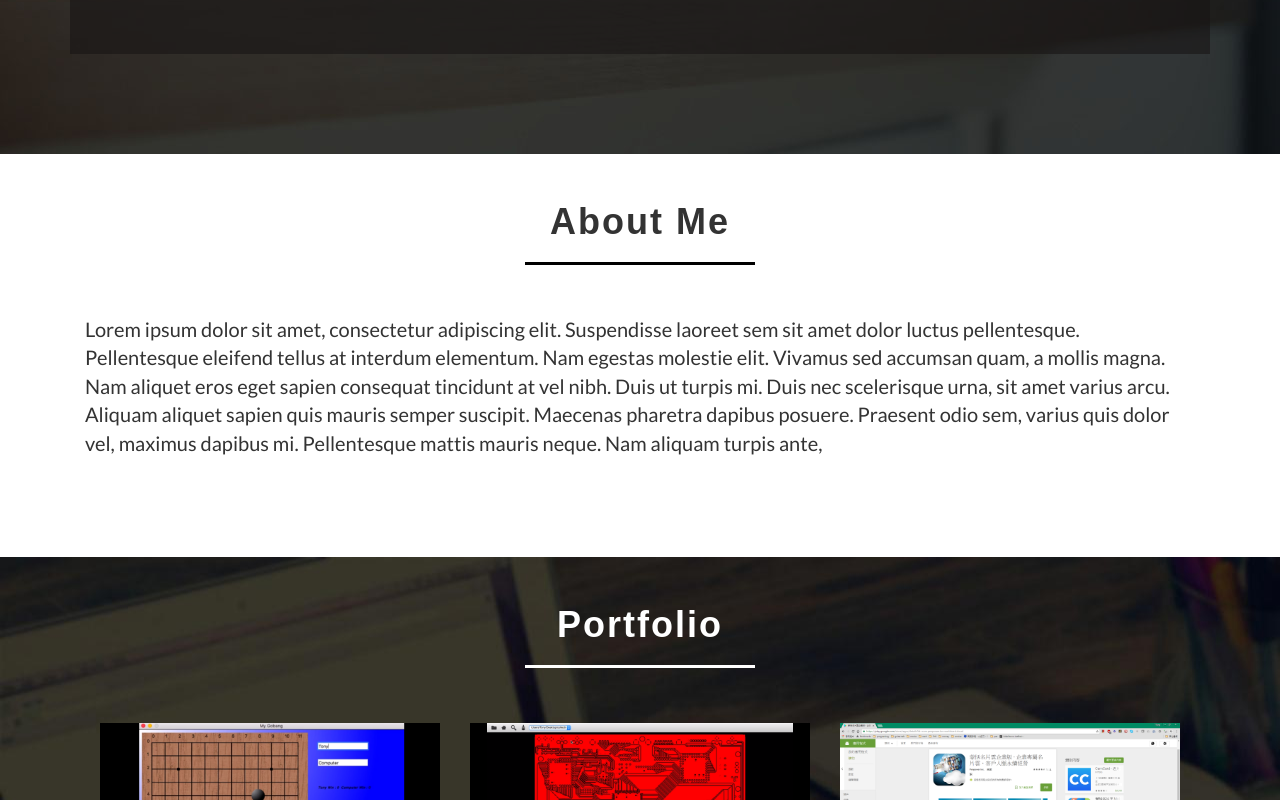
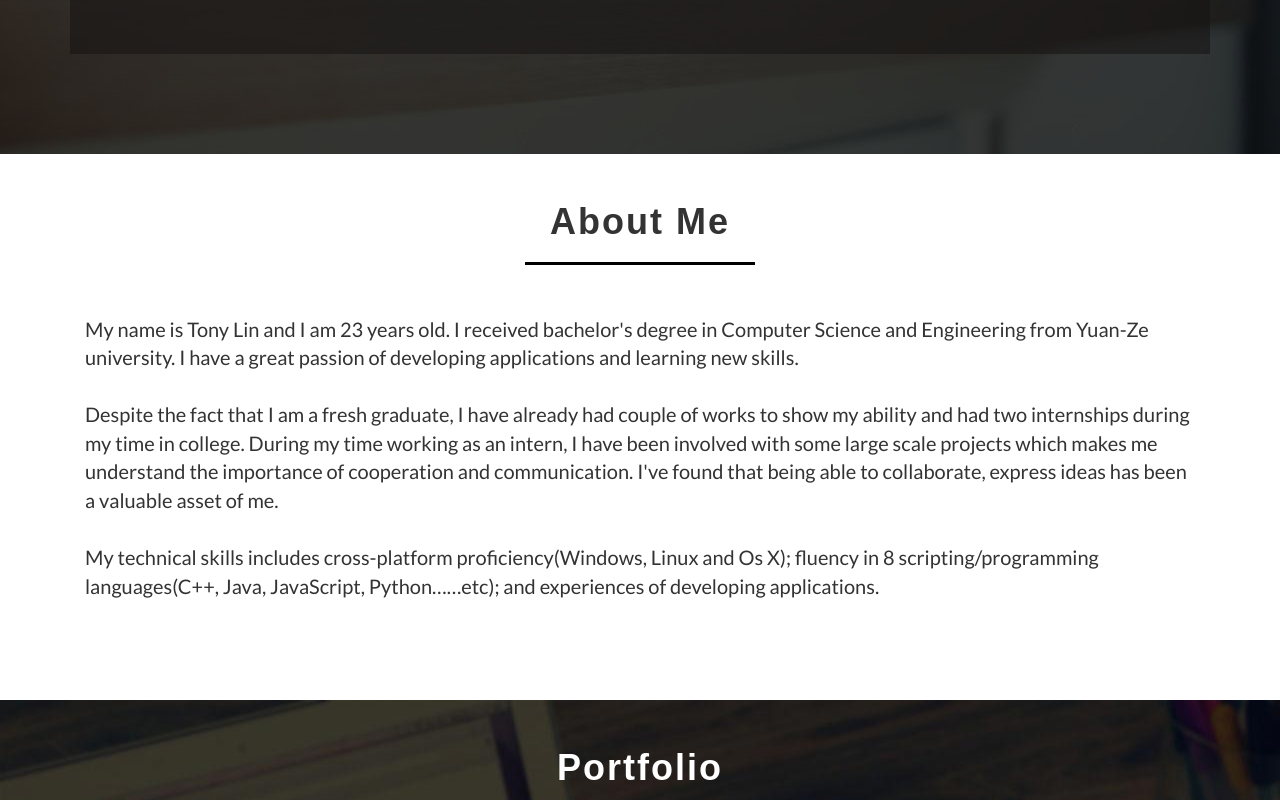
Before and after one commit to tonylin0826/tonylin0826.github.io, a website: page index.html in a window 1280 px wide. Shown: the part 574-1374 px from the top of the page. Drawn offline with nearby package versions, Linux system fonts and the light colour scheme.

Commit message:
replace about me to mine

```diff
--- a/index.html
+++ b/index.html
@@ -104,7 +104,13 @@
 					<h1 align="center"><b>About Me</b></h1>
 					<hr class="thick-dark">
 					<p>
-						Lorem ipsum dolor sit amet, consectetur adipiscing elit. Suspendisse laoreet sem sit amet dolor luctus pellentesque. Pellentesque eleifend tellus at interdum elementum. Nam egestas molestie elit. Vivamus sed accumsan quam, a mollis magna. Nam aliquet eros eget sapien consequat tincidunt at vel nibh. Duis ut turpis mi. Duis nec scelerisque urna, sit amet varius arcu. Aliquam aliquet sapien quis mauris semper suscipit. Maecenas pharetra dapibus posuere. Praesent odio sem, varius quis dolor vel, maximus dapibus mi. Pellentesque mattis mauris neque. Nam aliquam turpis ante,
+						My name is Tony Lin and I am 23 years old. I received bachelor's degree in Computer Science and Engineering from Yuan-Ze university. I have a great passion of developing applications and learning new skills.
+						<br><br>
+						Despite the fact that I am a fresh graduate, I have already had couple of works to show my ability and had two internships during my time in college. During my time working as an intern, I have been involved with some large scale projects which makes me understand the importance of cooperation and communication. I've found that being able to collaborate, express ideas has been a valuable asset of me.
+
+						<br><br>
+						My technical skills includes cross-platform proficiency(Windows, Linux and Os X); fluency in 8 scripting/programming languages(C++, Java, JavaScript, Python……etc); and experiences of developing applications.
+
 					</p>
 				</div>
 			</div>
```
